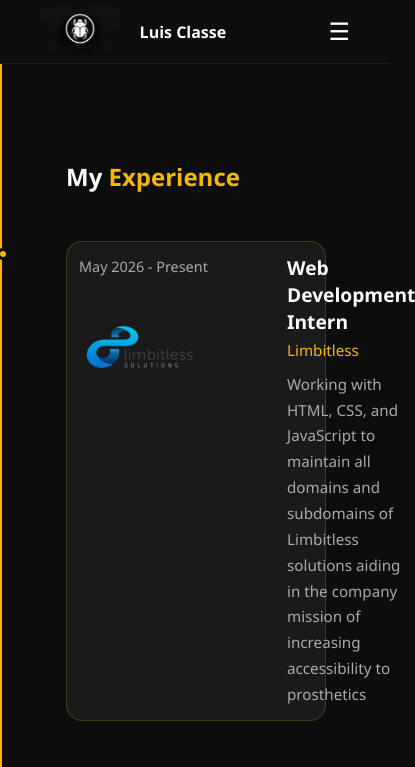
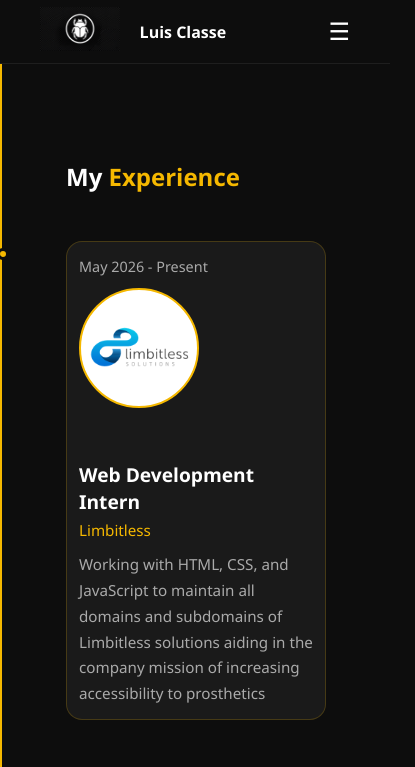
Before and after one commit to LuisClass0299/Personal-Website, a plain HTML site: page docs/pages/experience.html in a window 390 px wide. Shown: the top 767 px of the page, 415 px wide, since content can reach past the window. Drawn offline with nearby package versions, Linux system fonts and the light colour scheme.

Commit message:
Fixed experience page mobile css, added highlight behind images for visibility

```diff
--- a/docs/style.css
+++ b/docs/style.css
@@ -411,6 +411,10 @@
     height: 120px;
     object-fit: contain;
     margin-top: 0.75rem;
+    background-color: #ffffff;
+    border: 2px solid rgb(245,184,0);
+    border-radius: 50%;
+    padding: 0.2rem;
 }
 
 .experience-entry::before{
@@ -599,7 +603,7 @@
     text-align: center;
     padding: 1rem;
 }
-
+/* Mobile Display */
 @media (max-width: 760px){
     .hamburger{
         display: block;
@@ -632,6 +636,10 @@
         justify-content: flex-start;
     }
 
+    .experience-entry{
+        flex-direction: column;
+    }
+
     .about{
         flex-direction: column;
         align-items: center;
```
Lines whose indentation alone changed are shown as unchanged.
